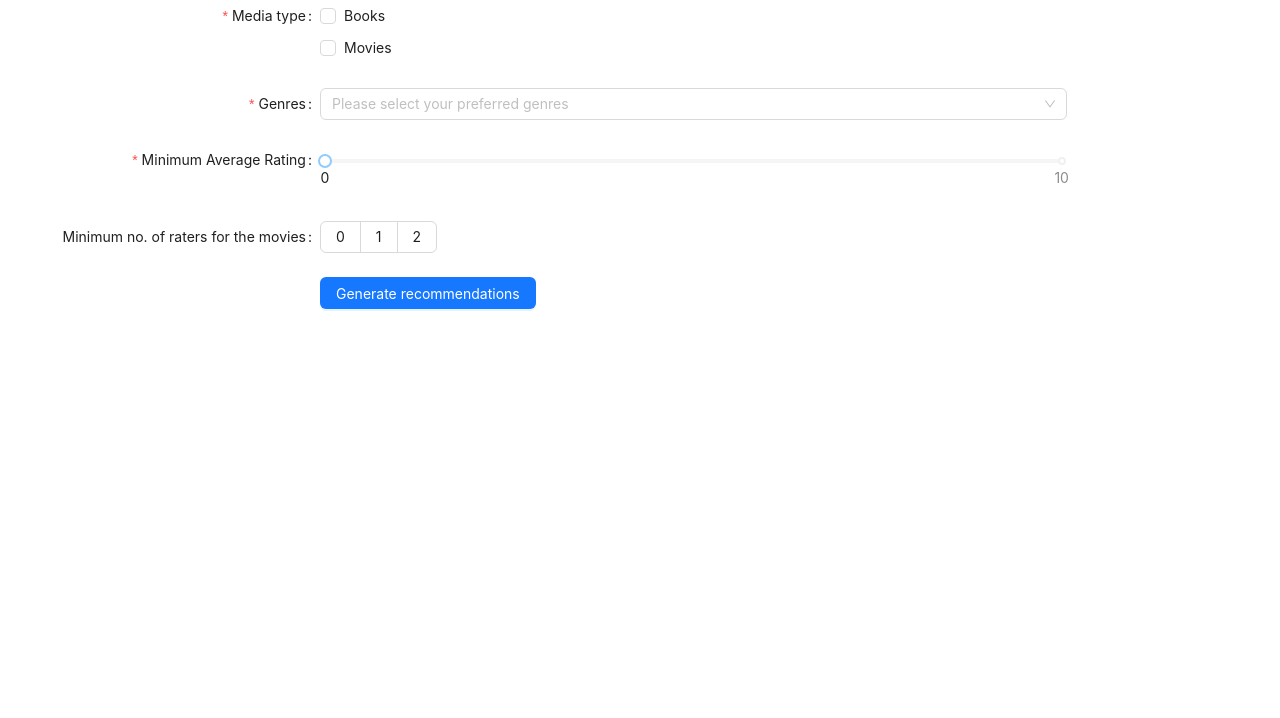
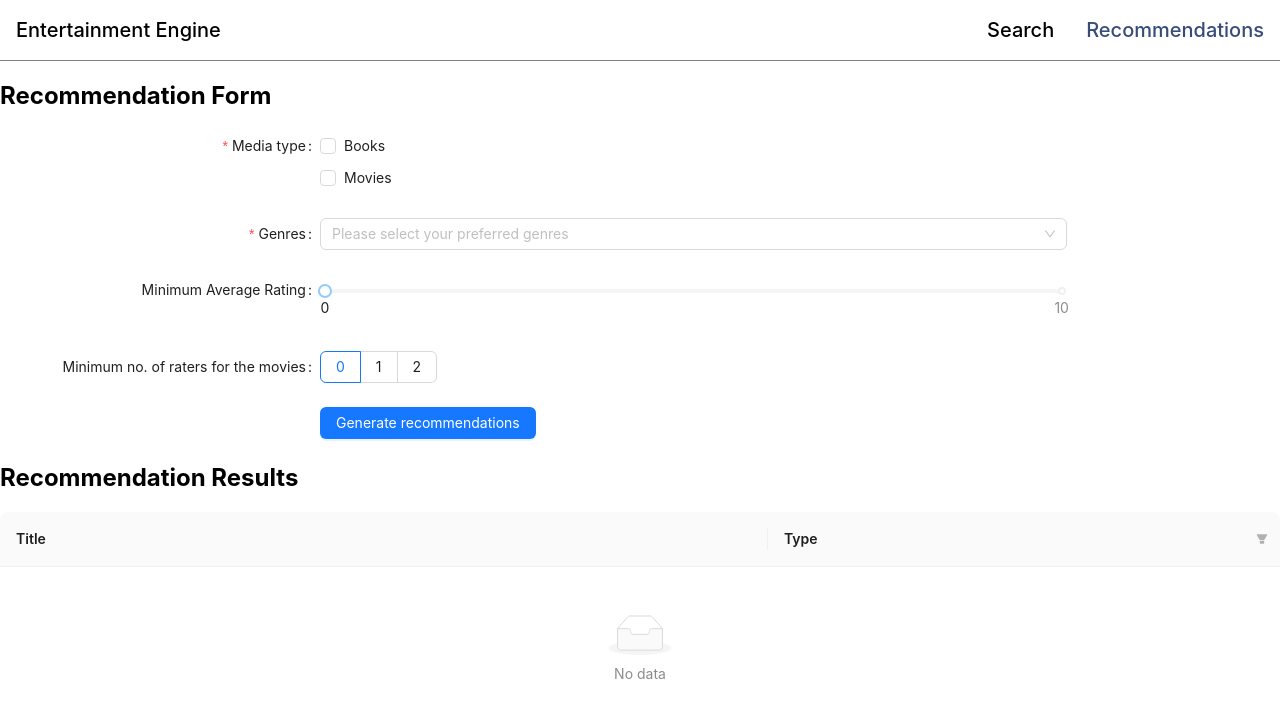
Before and after one commit to jxiao/CIS450-Final-Project, a React (Create React App) app in the folder client/: page /recommendation in a window 1280 px wide. Shown: the top 718 px of the page. Built offline with nearby package versions, Linux system fonts and the light colour scheme.

Commit message:
fix query, frontend for recs page

```diff
--- a/client/src/components/Navbar.js
+++ b/client/src/components/Navbar.js
@@ -10,7 +10,7 @@ const Container = styled.div`
 
 const RouterLink = styled(Link)`
   text-decoration: none;
-  color: ${(props) => (props.current ? "#374c79" : "#000000")};
+  color: ${(props) => (props.current === "true" ? "#374c79" : "#000000")};
   align-self: center;
   padding: 1rem;
   font-weight: 500;
@@ -24,17 +24,17 @@ function Navbar() {
       <RouterLink
         to="/"
         style={{ display: "flex", flex: 1 }}
-        current={location.pathname === "/"}
+        current={`${location.pathname === "/"}`}
       >
         Entertainment Engine
       </RouterLink>
       <Container>
-        <RouterLink to="/search" current={location.pathname === "/search"}>
+        <RouterLink to="/search" current={`${location.pathname === "/search"}`}>
           Search
         </RouterLink>
         <RouterLink
           to="/recommendation"
-          current={location.pathname === "/recommendation"}
+          current={`${location.pathname === "/recommendation"}`}
         >
           Recommendations
         </RouterLink>
--- a/client/src/components/Recommendations.js
+++ b/client/src/components/Recommendations.js
@@ -1,4 +1,4 @@
-import React, { useState } from 'react';
+import React, { useState } from "react";
 import {
   Button,
   Checkbox,
@@ -8,8 +8,15 @@ import {
   InputNumber,
   Select,
   Slider,
-} from 'antd';
-import { getAllRecommendations, getBookRecommendations, getMovieRecommendations } from '../modules/api';
+  Table,
+  Modal,
+} from "antd";
+import {
+  getAllRecommendations,
+  getBookRecommendations,
+  getMovieRecommendations,
+} from "../modules/api";
+import { Navbar, DetailedView } from "./index.js";
 
 const { Option } = Select;
 const formItemLayout = {
@@ -21,23 +28,64 @@ const formItemLayout = {
   },
 };
 
+const columns = [
+  {
+    title: "Title",
+    dataIndex: "Title",
+    key: "Title",
+    width: "30%",
+  },
+  {
+    title: "Type",
+    dataIndex: "Type",
+    key: "Type",
+    width: "20%",
+    filters: [
+      {
+        text: "book",
+        value: "book",
+      },
+      {
+        text: "movie",
+        value: "movie",
+      },
+    ],
+    onFilter: (value, record) => record.Type.includes(value),
+    filterSearch: true,
+  },
+  // {
+  //   title: "Rating",
+  //   dataIndex: "rating",
+  //   key: "rating",
+  //   width: "20%",
+  //   sorter: (a, b) => a.rating - b.rating,
+  //   sortDirections: ["descend", "ascend"],
+  // },
+  // {
+  //   title: "Genres",
+  //   dataIndex: "GenreList",
+  //   key: "GenreList",
+  // },
+];
+
 function Recommendations() {
   const [data, setData] = useState(null);
+  const [detailedViewItem, setDetailedViewItem] = useState(null);
   const onFinish = (values) => {
-    console.log('Received values of form: ', values);
+    console.log("Received values of form: ", values);
     let genresReformatted = `('${values.genres.join("','")}')`;
     console.log("reformat" + genresReformatted);
     const fetchAllResults = async () => {
       const results = await getAllRecommendations({
         genres: genresReformatted,
         minRating: values.rating,
-        minNumRaters: values.minRaters
+        minNumRaters: values.minRaters,
       });
       console.log("ran both query");
       console.log(results.data.results);
       setData(results.data.results);
     };
-    const fetchBooks= async () => {
+    const fetchBooks = async () => {
       const results = await getBookRecommendations({
         genres: genresReformatted,
         minRating: values.rating,
@@ -46,35 +94,38 @@ function Recommendations() {
       console.log(results.data.results);
       setData(results.data.results);
     };
-    const fetchMovies= async () => {
+    const fetchMovies = async () => {
       const results = await getMovieRecommendations({
         genres: genresReformatted,
         minRating: values.rating,
-        minNumRaters: values.minRaters
+        minNumRaters: values.minRaters,
       });
       console.log("ran movie query");
       console.log(results.data.results);
       setData(results.data.results);
     };
-    if (values.media.length === 2){
+    if (values.media.length === 2) {
       fetchAllResults();
-    } else if (values.media[0]==="Books") {
+    } else if (values.media[0] === "Books") {
       fetchBooks();
     } else {
       fetchMovies();
     }
   };
 
-
   return (
+    <div>
+      <Navbar />
+      <h2>Recommendation Form</h2>
       <Form
         name="validate_other"
         {...formItemLayout}
         onFinish={onFinish}
         initialValues={{
-        'input-number': 2,
-        'checkbox-group': ['Books', 'Movies'],
-        rate: 3.5,
+          "input-number": 2,
+          "checkbox-group": ["Books", "Movies"],
+          rating: 0,
+          minRaters: "0",
         }}
       >
         <Form.Item
@@ -91,7 +142,7 @@ function Recommendations() {
               <Checkbox
                 value="Books"
                 style={{
-                lineHeight: '32px',
+                  lineHeight: "32px",
                 }}
               >
                 Books
@@ -101,7 +152,7 @@ function Recommendations() {
               <Checkbox
                 value="Movies"
                 style={{
-                lineHeight: '32px',
+                  lineHeight: "32px",
                 }}
               >
                 Movies
@@ -116,12 +167,15 @@ function Recommendations() {
           rules={[
             {
               required: true,
-            message: 'Please select your preferred genres',
-            type: 'array',
+              message: "Please select your preferred genres",
+              type: "array",
             },
           ]}
         >
-        <Select mode="multiple" placeholder="Please select your preferred genres">
+          <Select
+            mode="multiple"
+            placeholder="Please select your preferred genres"
+          >
             <Option value="biography">Biography</Option>
             <Option value="fiction">Fiction</Option>
             <Option value="nonfiction">Nonfiction</Option>
@@ -132,19 +186,20 @@ function Recommendations() {
         <Form.Item
           name="rating"
           label="Minimum Average Rating"
-        rules={[
-          {
-            required: true,
-          },
-        ]}
+          // rules={[
+          //   {
+          //     required: true,
+          //   },
+          // ]}
         >
           <Slider
+            // defaultValue={0}
             min={0}
             max={10}
             step={0.01}
             marks={{
-            0: '0',
-            10: '10',
+              0: "0",
+              10: "10",
             }}
           />
         </Form.Item>
@@ -155,7 +210,7 @@ function Recommendations() {
           rules={[
             {
               required: false,
-            message: 'Please pick an item',
+              message: "Please pick an item",
             },
           ]}
         >
@@ -191,7 +246,32 @@ function Recommendations() {
           </Button>
         </Form.Item>
       </Form>
+      <h2>Recommendation Results</h2>
+      <Table
+        onRow={(record) => {
+          return {
+            onClick: () => {
+              setDetailedViewItem(record);
+            }, // click row
+          };
+        }}
+        columns={columns}
+        dataSource={data}
+      />
+      <Modal
+        open={detailedViewItem !== null && detailedViewItem !== undefined}
+        onOk={() => setDetailedViewItem(null)}
+        onCancel={() => setDetailedViewItem(null)}
+        footer={null}
+        width={1000}
+      >
+        <DetailedView
+          id={detailedViewItem && detailedViewItem.Id}
+          isBook={detailedViewItem && detailedViewItem.Type === "book"}
+        />
+      </Modal>
+    </div>
   );
-};
+}
 
 export default Recommendations;
```
Also changed, not shown: 1 other file (tests, documents, lock files or other folders). Lines whose indentation alone changed are shown as unchanged.
